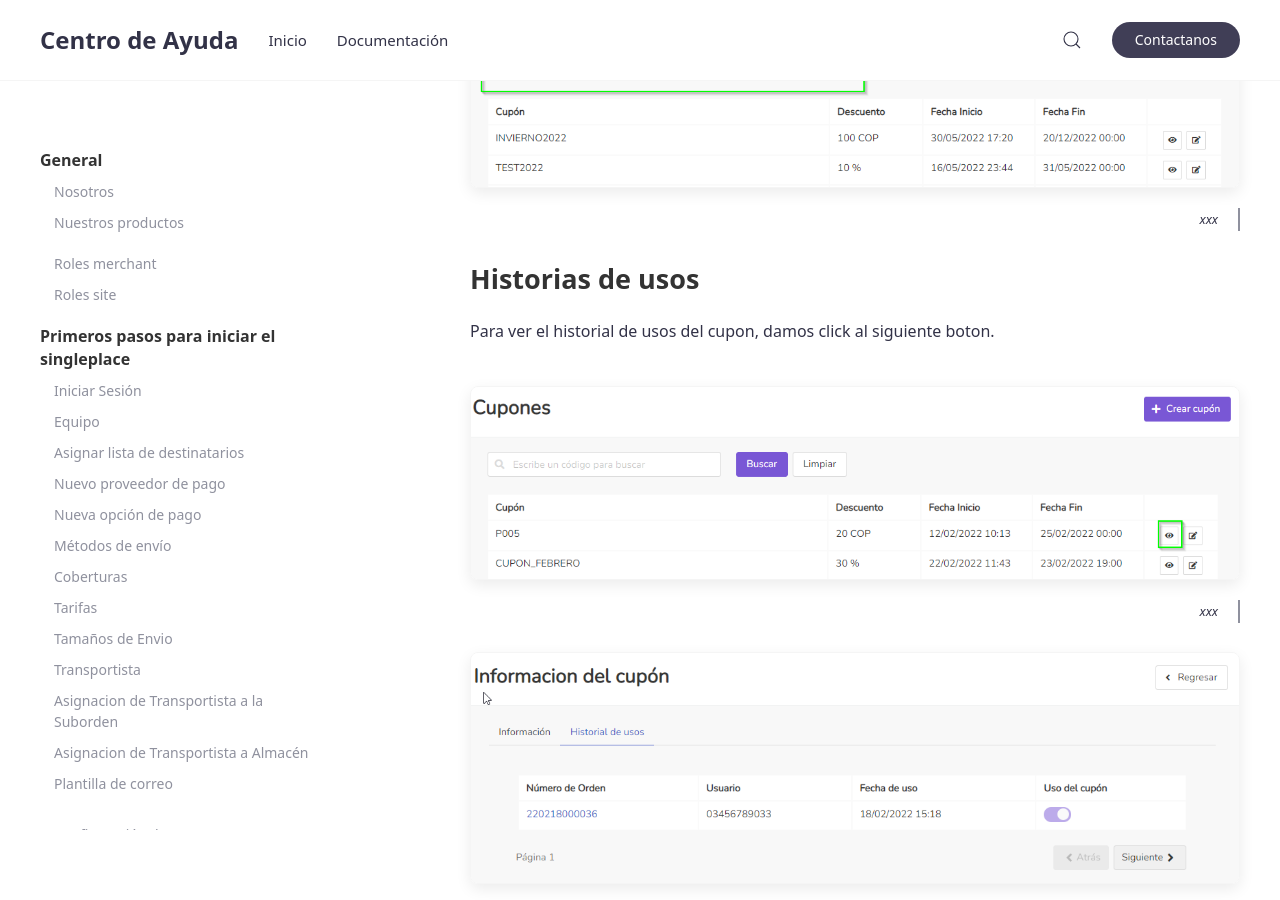
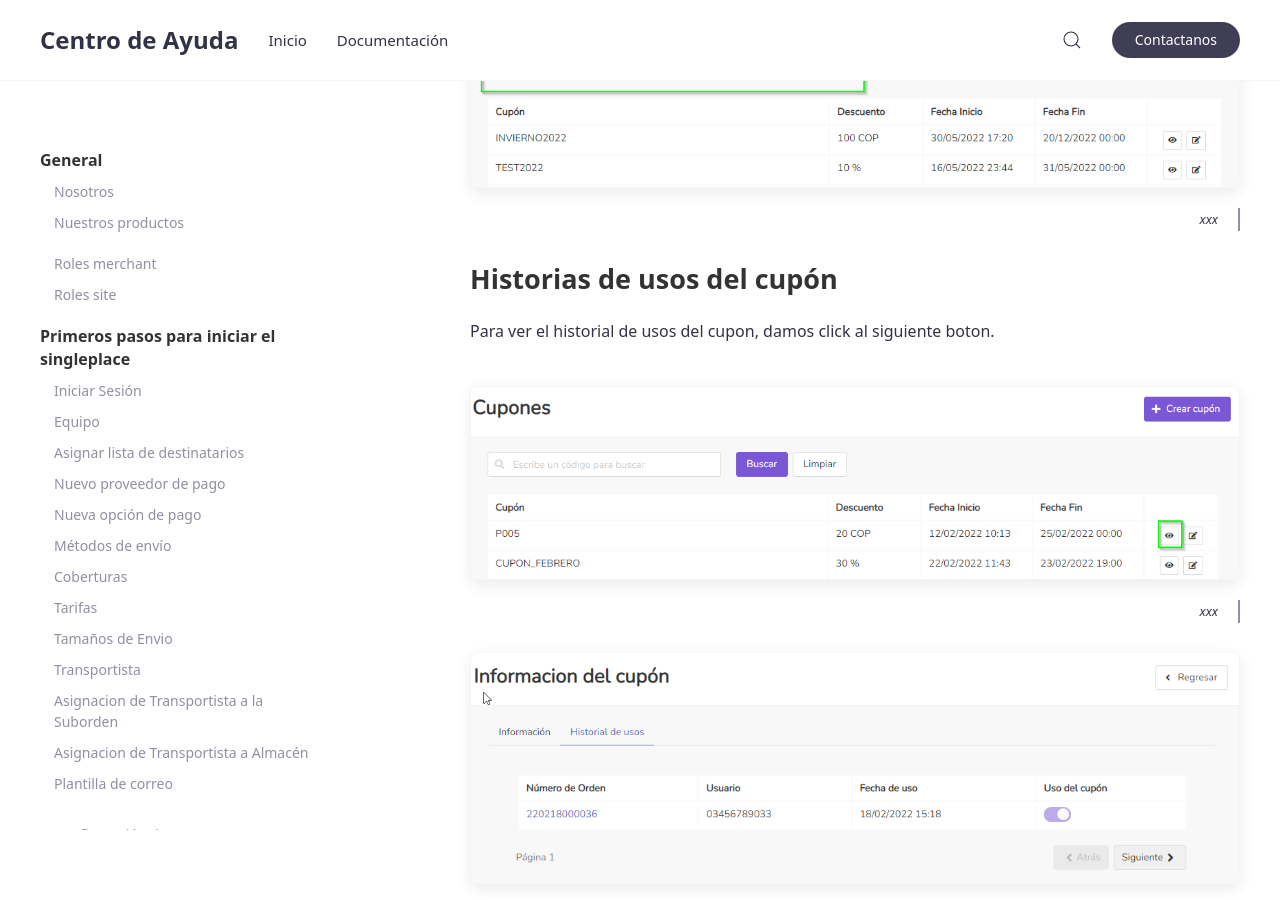
Before and after one commit to jztechpe/docshelp-old, a Jekyll site: the page built from docs/_docs/temas/promociones/cupones/cupon.md, in a window 1280 px wide and 900 px high, scrolled down 3670 px. Built offline with Jekyll 4.4.1, drawn with Linux system fonts in a browser that asks for light colours.

Commit message:
Finished campañas and cupones

```diff
--- a/docs/_docs/temas/promociones/cupones/cupon.md
+++ b/docs/_docs/temas/promociones/cupones/cupon.md
@@ -22,7 +22,7 @@ Para poder editar un cupón iremos al boton editar y nos mostrara toda la inform
 Podemos buscar cupones por su codigo.
 {% include image.html img="../docs/temas/promociones/cupones/buscar-cupon.png" alt="Alt for image" caption="xxx" %}
 
-## Historias de usos
+## Historias de usos del cupón
 Para ver el historial de usos del cupon, damos click al siguiente boton.
 {% include image.html img="../docs/temas/promociones/cupones/historial-cupon-1.png" alt="Alt for image" caption="xxx" %}
 {% include image.html img="../docs/temas/promociones/cupones/historial-cupon-2.png" alt="Alt for image" caption="xxx" %}
```
